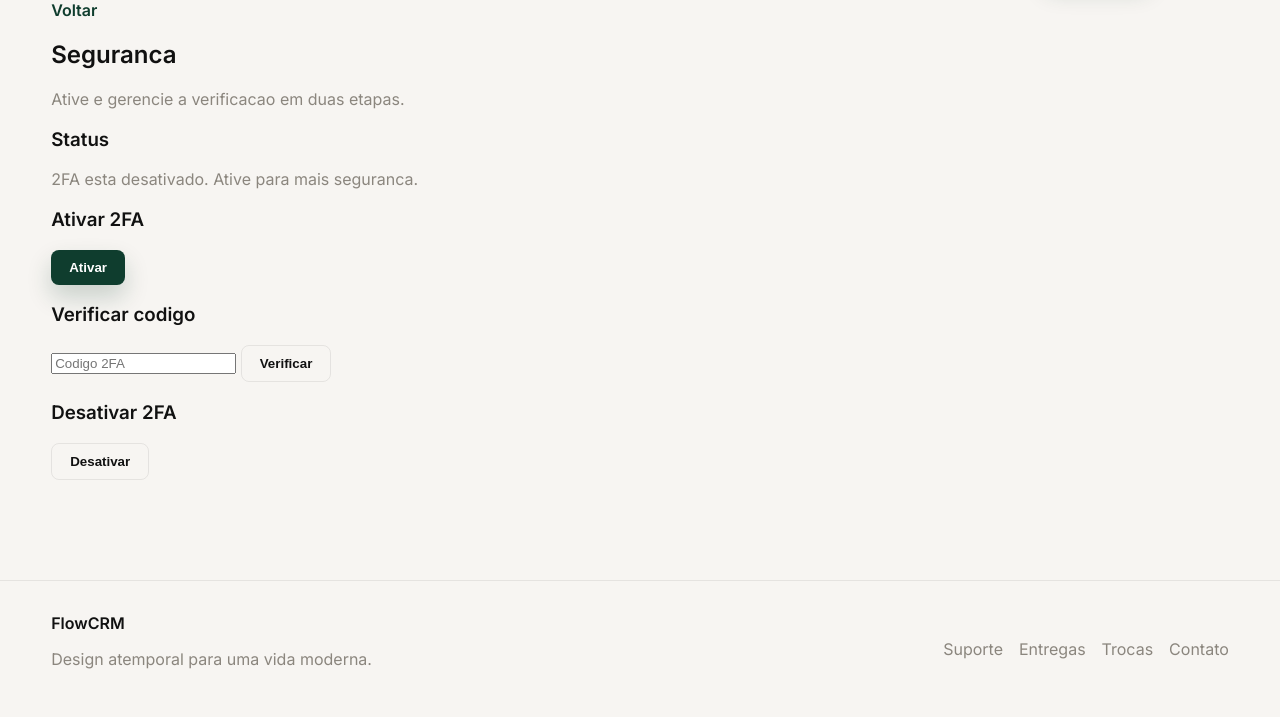
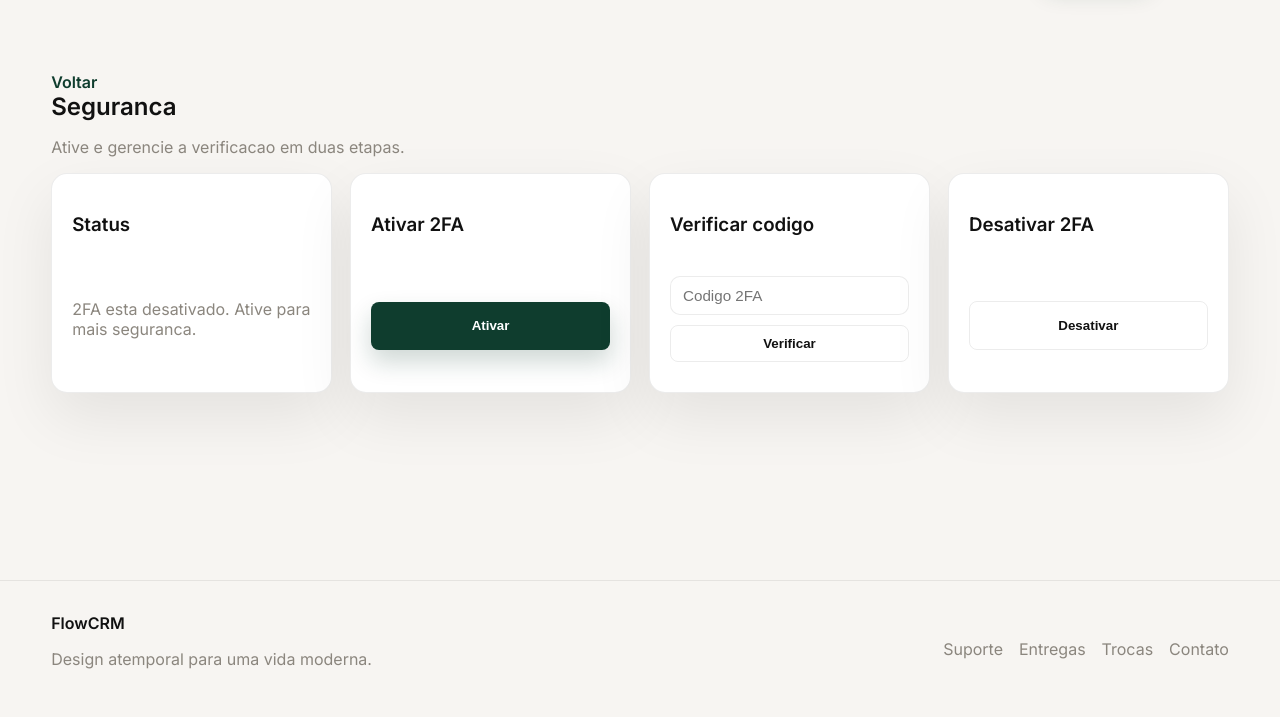
Before and after one commit to gleydson-silv/trilha_backend_nadic, a Django app: page /app/security/ in a window 1280 px wide. Shown: the part 83-800 px from the top of the page. Run offline with Django 5.2, Linux system fonts and the light colour scheme; the visitor is signed in with stand-in values (Sample User, id 1).

Commit message:
Adiciona estilização pra pagina de security

```diff
--- a/users/static/users/store.css
+++ b/users/static/users/store.css
@@ -433,8 +433,6 @@ body {
 }
 
 .cart__header h1 {
-  font-family: "DM Serif Display", serif;
-  font-size: clamp(2rem, 3vw, 2.8rem);
   margin: 0 0 10px;
 }
 
@@ -495,6 +493,55 @@ body {
   padding: 24px;
   display: grid;
   gap: 8px;
+}
+
+.account__meta {
+  margin-top: 6px;
+  font-size: 0.9rem;
+  color: var(--muted);
+}
+
+.account__form {
+  display: grid;
+  gap: 10px;
+  margin-top: 10px;
+}
+
+.account__input {
+  padding: 10px 12px;
+  border-radius: 10px;
+  border: 1px solid var(--line);
+  background: #fff;
+  font-size: 0.95rem;
+}
+
+.account__form .result {
+  font-size: 0.85rem;
+  color: var(--muted);
+}
+
+.security {
+  padding: 72px 0 96px;
+}
+
+.security__header h1 {
+  margin: 0 0 10px;
+}
+
+.security__grid {
+  display: grid;
+  grid-template-columns: repeat(auto-fit, minmax(240px, 1fr));
+  gap: 18px;
+}
+
+.security__card {
+  background: var(--card);
+  border-radius: 16px;
+  border: 1px solid var(--line);
+  box-shadow: var(--shadow);
+  padding: 20px;
+  display: grid;
+  gap: 12px;
 }
 
 @media (max-width: 900px) {
--- a/users/templates/profile.html
+++ b/users/templates/profile.html
@@ -25,14 +25,16 @@
         <span class="account__status account__status--alert"></span>
       </a>
 
-      <div class="account__card">
+      <a class="account__card account__card--security" href="/app/security/">
         <div class="account__icon">SH</div>
         <div>
           <h3>Seguranca</h3>
           <p>Senha e verificação em duas etapas.</p>
+          <div class="account__meta">
+          </div>
         </div>
         <span class="account__status account__status--ok"></span>
-      </div>
+      </a>
 
       <div class="account__card">
         <div class="account__icon">PL</div>
```
